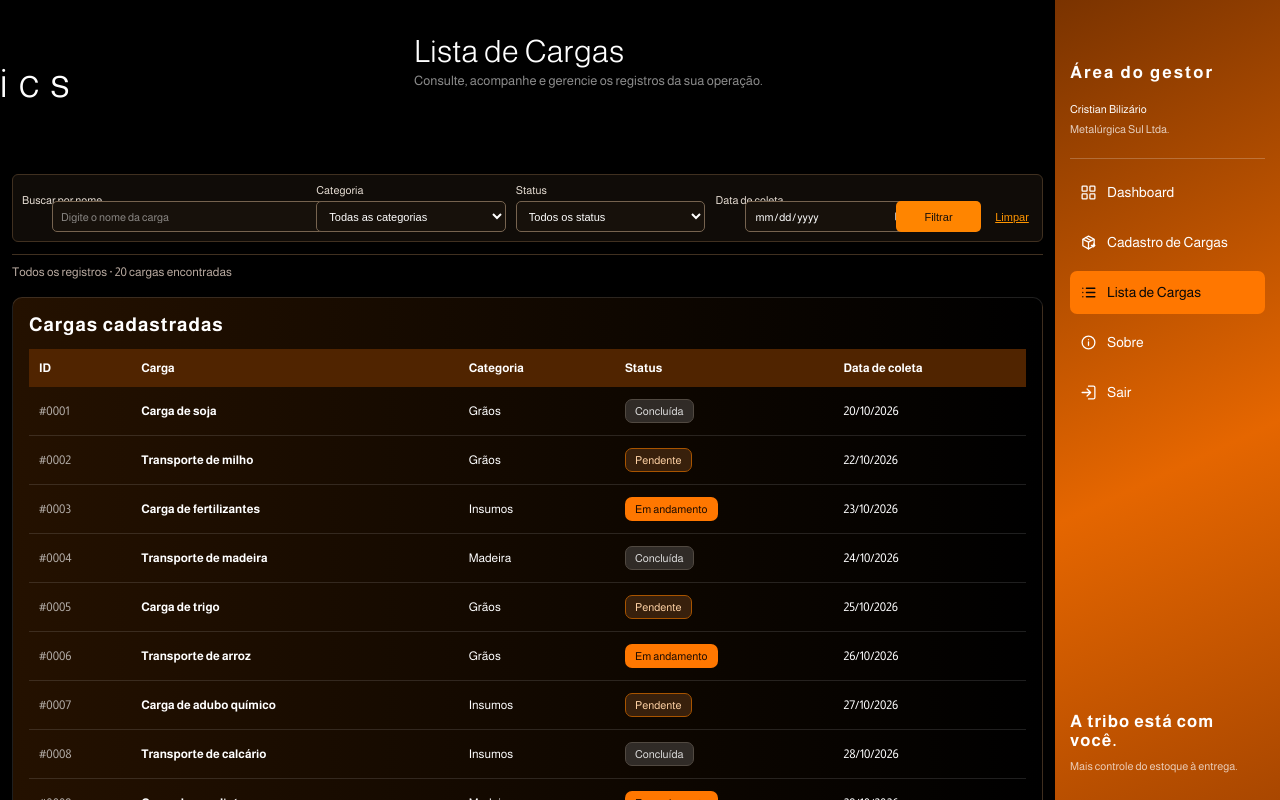
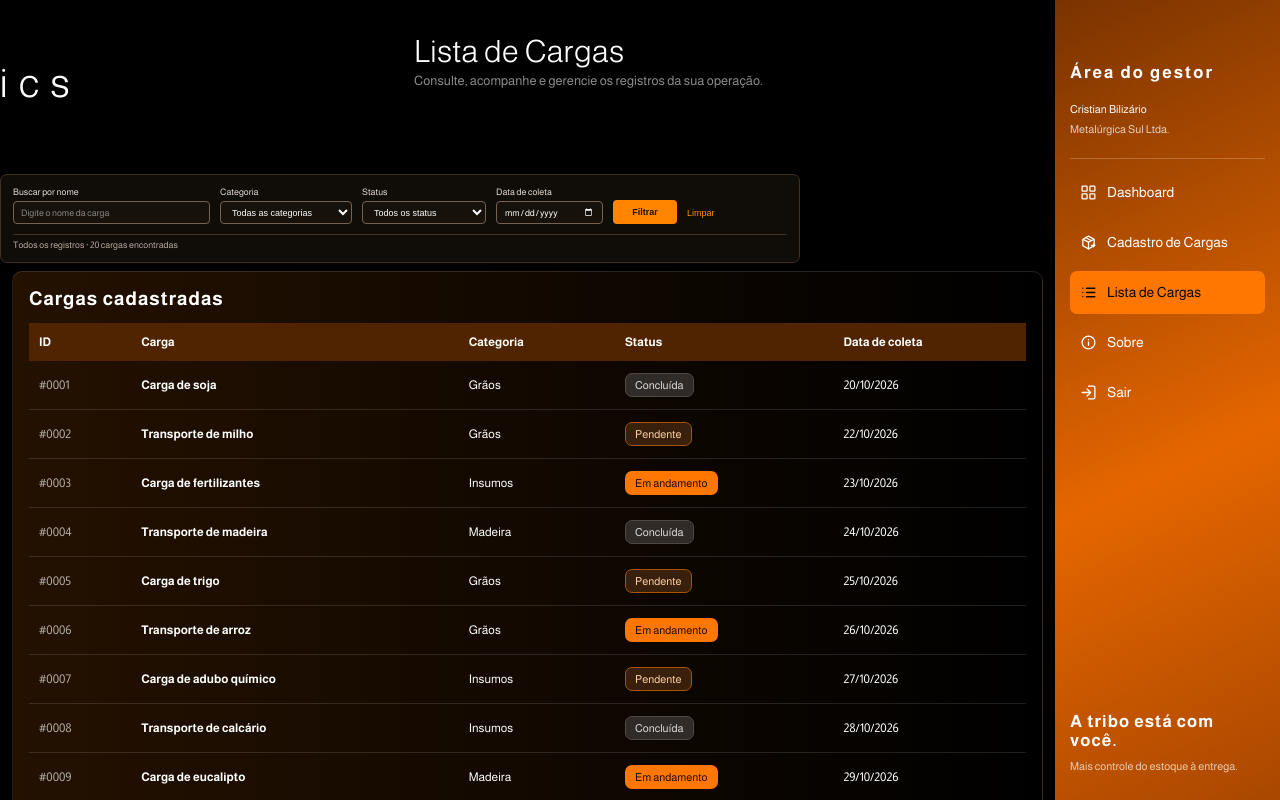
Before and after one commit to jocapletsch1-ui/Tribal-Logistics, a React (Vite) app: page /listacargas in a window 1280 px wide. Built offline with nearby package versions, Linux system fonts and the light colour scheme.

Commit message:
Add files via upload

```diff
--- a/src/Home.jsx
+++ b/src/Home.jsx
@@ -11,10 +11,7 @@ const legendaPie = [
   { nome: "Concluídos", valor: 32, cor: "#faab00" },
 ];
 
-const totalPie = legendaPie.reduce(
-  (soma, item) => soma + item.valor,
-  0
-);
+const totalPie = legendaPie.reduce((soma, item) => soma + item.valor, 0);
 
 const cardsResumo = [
   { numero: "67", titulo: "Total", texto: "Cargas em outubro" },
@@ -29,16 +26,15 @@ function Home() {
       <Sidebar />
 
       <div className={s.pagina}>
-        <CabecalhoPagina
-          titulo="Dashboard"
-          descricao="Olá gestor, bem-vindo ao menu de cargas."
-          acao={{ texto: "+ Nova carga", caminho: "/cadastrocargas" }}
-        />
+        <div className={s.CabecalhoPagina}>
+          <CabecalhoPagina
+            titulo="Dashboard"
+            descricao="Olá gestor, bem-vindo ao menu de cargas."
+            acao={{ texto: "+ Nova carga", caminho: "/cadastrocargas" }}
+          />
+        </div>
 
-        <section
-          className={s.resumoCards}
-          aria-label="Resumo de cargas"
-        >
+        <section className={s.resumoCards} aria-label="Resumo de cargas">
           {cardsResumo.map((card) => (
             <article key={card.titulo} className={s.cardResumo}>
               <div className={s.numeroCard}>{card.numero}</div>
--- a/src/Home.module.css
+++ b/src/Home.module.css
@@ -21,6 +21,9 @@
   min-width: 0;
   box-sizing: border-box;
   padding: 0 35px 20px;
+}
+.CabecalhoPagina{
+  margin-left: -250px;
 }
 
 /* Cards de resumo */
--- a/src/ListaCargas.jsx
+++ b/src/ListaCargas.jsx
@@ -44,11 +44,10 @@ function ListaCargas() {
 
       <section className={s.areaCargas}>
         <div className={s.areaFiltro}>
-        <FiltroCargas onFiltrar={setFiltros} />
-        </div>
-
-        <div className={s.resumo}>
-          Todos os registros · {cargasFiltradas.length} cargas encontradas
+          <FiltroCargas onFiltrar={setFiltros} />
+          <div className={s.resumo}>
+            Todos os registros · {cargasFiltradas.length} cargas encontradas
+          </div>
         </div>
 
         <section className={s.containerTabela}>
--- a/src/ListaCargas.module.css
+++ b/src/ListaCargas.module.css
@@ -51,14 +51,29 @@
   height: 750px;
 }
 
-/* Resumo dos registros */
+.areaFiltro {
+  flex-shrink: 0;
+  width: 100%;
+  max-width: 800px;
+  padding: 12px;
+  box-sizing: border-box;
+  border: 1px solid #403020;
+  border-radius: 7px;
+  background: #100c08;
+}
+
+@media (min-width: 901px) {
+  .areaFiltro {
+    margin-left: -12px;
+  }
+}
+
 .resumo {
-  flex-shrink: 0;
-  margin-top: 12px;
-  padding: 10px 0;
+  margin-top: 10px;
+  padding-top: 5px;
   border-top: 1px solid #403020;
   color: #b9aaa0;
-  font-size: 12px;
+  font-size: 9px;
 }
 
 /* Cartão da tabela */
--- a/src/components/FiltroCargas.jsx
+++ b/src/components/FiltroCargas.jsx
@@ -89,6 +89,7 @@ export default function FiltroCargas({ onFiltrar }) {
           />
         </div>
 
+        <div className={styles.acoes}>
           <button className={styles.filtrar} type="submit">
             Filtrar
           </button>
@@ -96,6 +97,7 @@ export default function FiltroCargas({ onFiltrar }) {
           <button className={styles.limpar} type="button" onClick={limparFiltros}>
             Limpar
           </button>
+        </div>
       </form>
     </>
   );
--- a/src/components/FiltroCargas.module.css
+++ b/src/components/FiltroCargas.module.css
@@ -1,36 +1,28 @@
-
 .filtros {
   display: grid;
   grid-template-columns:
-    minmax(150px, 1.5fr)
-    minmax(130px, 1fr)
-    minmax(130px, 1fr)
-    minmax(130px, 0.9fr)
-    85px
-    42px;
+    197px
+    132px
+    124px
+    107px
+    64px
+    30px;
   align-items: end;
   gap: 10px;
   width: 100%;
-  max-width: 1050px;
-  min-width: 0;
   box-sizing: border-box;
-  padding: 9px;
-  border: 1px solid #403020;
-  border-radius: 6px;
-  background: #100c08;
 }
 
 .campo {
   display: flex;
   flex-direction: column;
-  gap: 5px;
+  gap: 4px;
   min-width: 0;
-  margin: 0;
 }
 
 .campo label {
   color: #e7ded4;
-  font-size: 11px;
+  font-size: 9px;
   white-space: nowrap;
 }
 
@@ -39,14 +31,60 @@
   display: block;
   width: 100%;
   min-width: 0;
-  height: 31px;
+  height: 23px;
+  margin: 0;
   box-sizing: border-box;
-  padding: 0 8px;
+  padding: 0 7px;
   border: 1px solid #76634f;
-  border-radius: 5px;
+  border-radius: 4px;
   background: #17110b;
   color: #fff;
-  font-size: 11px;
+  font-size: 9px;
+}
+
+.acoes {
+  display: contents;
+  align-items: flex-end;
+  gap: 8px;
+}
+
+.filtrar {
+  grid-column: 5;
+}
+
+.limpar {
+  grid-column: 6;
+}
+
+.filtrar {
+  width: 64px;
+  height: 24px;
+  padding: 0;
+  border: none;
+  border-radius: 4px;
+  background: #ff8500;
+  color: #17100a;
+  font-size: 9px;
+  font-weight: bold;
+  cursor: pointer;
+  transition: all 200ms ease-in-out;
+}
+
+.filtrar:hover {
+  background: #ff9b26;
+}
+
+.limpar {
+  height: 23px;
+  padding: 0;
+  border: none;
+  background: transparent;
+  color: #ff9500;
+  font-size: 9px;
+  cursor: pointer;
+  display: flex;
+  align-items: center;
+  white-space: nowrap;
 }
 
 .campo input:focus,
@@ -60,38 +98,15 @@
   color-scheme: dark;
 }
 
-.filtrar {
-  width: 100%;
-  height: 31px;
-  padding: 0 5px;
-  border: none;
-  border-radius: 5px;
-  background: #ff8500;
-  color: #17100a;
-  font-size: 11px;
-  cursor: pointer;
-}
-
-.filtrar:hover {
-  background: #ff9b26;
-}
-
-.limpar {
-  width: 100%;
-  height: 31px;
-  padding: 0;
-  border: none;
-  background: transparent;
-  color: #ff9500;
-  font-size: 11px;
-  text-decoration: underline;
-  cursor: pointer;
-}
-
-@media (max-width: 1000px) {
+@media (max-width: 760px) {
   .filtros {
     grid-template-columns: repeat(2, minmax(0, 1fr));
-    gap: 12px;
+    gap: 10px;
+  }
+
+  .acoes {
+    display: flex;
+    grid-column: span 2;
   }
 }
 
@@ -99,4 +114,8 @@
   .filtros {
     grid-template-columns: minmax(0, 1fr);
   }
+
+  .acoes {
+    grid-column: span 1;
+  }
 }
```
Also changed, not shown: 4 other files (tests, documents, lock files or other folders). Lines whose indentation alone changed are shown as unchanged.
